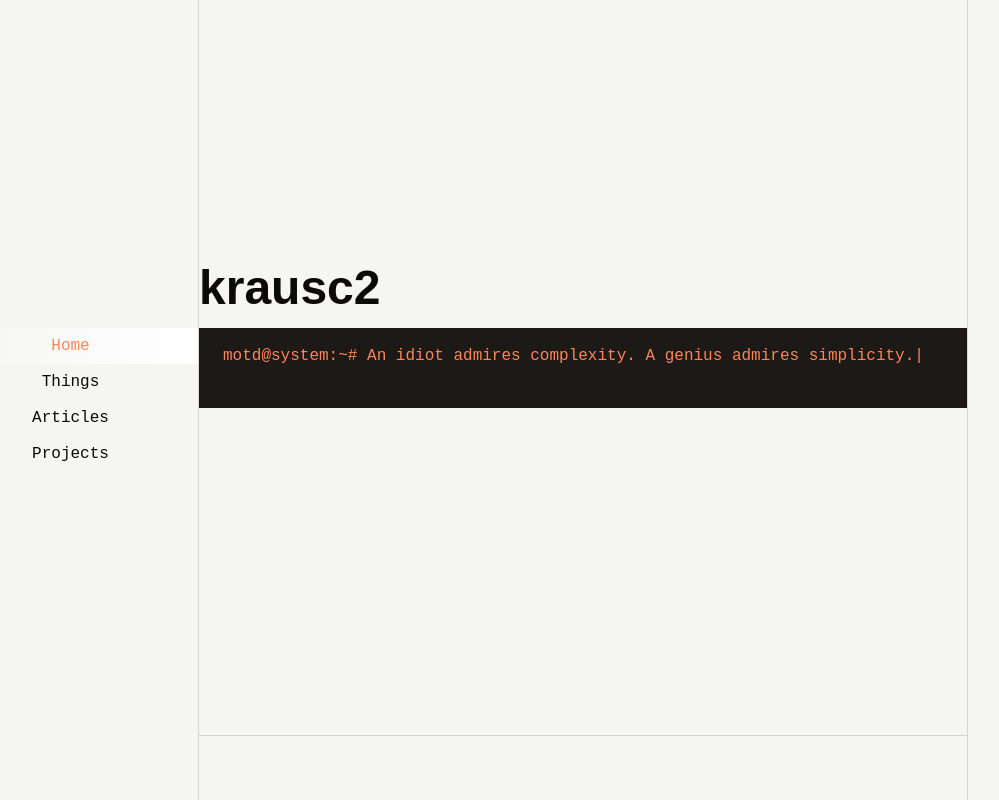
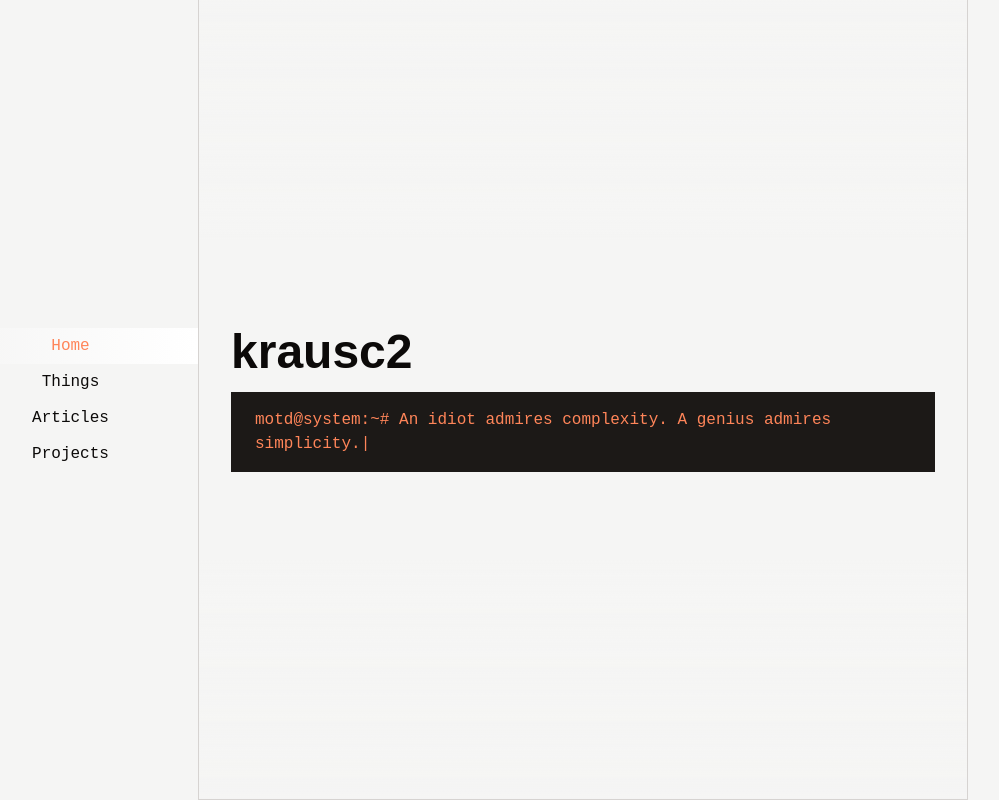
Before and after one commit to krausc2/kc2.dev, a SvelteKit app: page / in a window 1280 px wide. Shown: the whole page, without its empty margins (57-1056 px from the left). Built offline with nearby package versions, Linux system fonts and the light colour scheme.

Commit message:
refactor: optimise section/div structure and add placeholder for BinaryCanvas element

```diff
--- a/src/routes/+page.svelte
+++ b/src/routes/+page.svelte
@@ -1,6 +1,7 @@
 <script lang="ts">
 	import { createSplash } from "$lib/splashes.svelte";
 	import { createScramble } from "$lib/scramble.svelte";
+	import BinaryCanvas from "$lib/BinaryCanvas.svelte";
 
 	/* #TODO Test for hydration error based on client/server timezones. */
 
@@ -11,9 +12,11 @@
 <!-- #TODO Change formatting to ensure correct proportions on huge screen sizes -->
 <!-- #TODO Redo this section formatting to be more of a hero section then blurb below, too many elements to land on -->
 
-<section class="mb-32">
-	<div class="mb-8 flex flex-col justify-center border-b lg:mb-32 lg:min-h-[calc(100vh-4rem)]">
-		<div class="lg:-mt-16">
+<section class="relative mb-8 flex flex-col pt-16 lg:mb-32 lg:min-h-screen lg:pt-0">
+	<!-- <BinaryCanvas /> -->
+	<div class="pointer-events-none absolute inset-0 -z-10 bg-hero-gradient" aria-hidden="true"></div>
+
+	<div class="mx-auto flex w-full max-w-[110ch] flex-1 flex-col justify-center border-b px-8">
 		<h1 class="mb-4 text-5xl font-bold">krausc2</h1>
 		<div class="mb-8 grid bg-stone-900 px-6 py-4 font-mono text-custom-coral lg:mb-0">
 			<!-- Ghost element to set dynamic height based on longest quote -->
@@ -26,9 +29,9 @@
 			</div>
 		</div>
 	</div>
-	</div>
+</section>
 
-	<div class="flex flex-col gap-8 lg:block">
+<section class="mx-auto mb-32 flex w-full max-w-[110ch] flex-col gap-8 px-8 lg:block">
 		<div
 			class="mx-auto flex aspect-3/4 w-2/3 max-w-sm items-center justify-center bg-stone-400 lg:float-right lg:mx-0 lg:mb-4 lg:ml-8 lg:w-2/5 lg:max-w-none"
 		>
@@ -73,7 +76,6 @@
 			a reading (and listening) list of sorts. Feel free to reach out if you'd like to chat about tech,
 			security, or anything in between: X@X(dot)X
 		</p>
-	</div>
 	</section>
 
 <style>
@@ -90,4 +92,15 @@
 			opacity: 0;
 		}
 	}
+
+	.bg-hero-gradient {
+		/* Solid band at center, gradient above and below */
+		background-image: linear-gradient(
+			to bottom,
+			rgba(245, 245, 244, 0.6) 0%,
+			#f5f5f4 30%,
+			#f5f5f4 70%,
+			rgba(245, 245, 244, 0.6) 100%
+		);
+	}
 </style>
```
Lines whose indentation alone changed are shown as unchanged.
